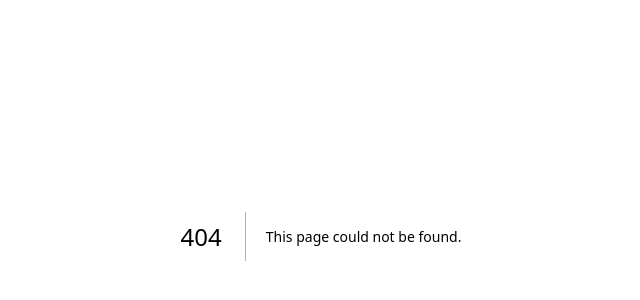
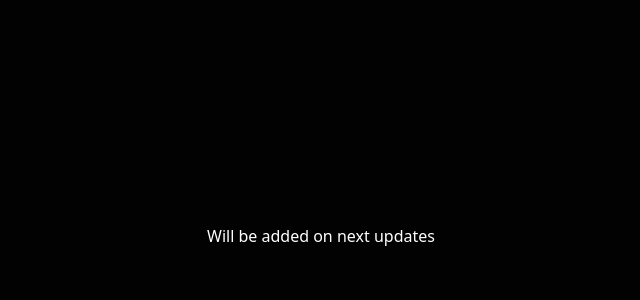
Before and after one commit to shubhamthakur-2504/vidVerse-frontend, a Next.js app: page /subscribed in a window 1280 px wide. Before the commit this address had no page. Shown: the part 164-464 px from the top of the page, without its empty margins (319-959 px from the left). Built offline with nearby package versions, Linux system fonts and the light colour scheme.

Commit message:
chore: laid future groundworks

```diff
--- /dev/null
+++ b/src/app/subscribed/page.jsx
@@ -0,0 +1,9 @@
+import React from 'react'
+
+export default function SubscribedPage() {
+  return (
+    <div className="flex justify-center items-center h-screen">
+      <p> Will be added on next updates</p>
+    </div>
+  )
+}
--- /dev/null
+++ b/src/app/tweet/page.jsx
@@ -0,0 +1,9 @@
+import React from 'react'
+
+export default function TweetPage() {
+  return (
+    <div className="flex justify-center items-center h-screen">
+      <p> Will be added on next updates</p>
+    </div>
+  )
+}
```
